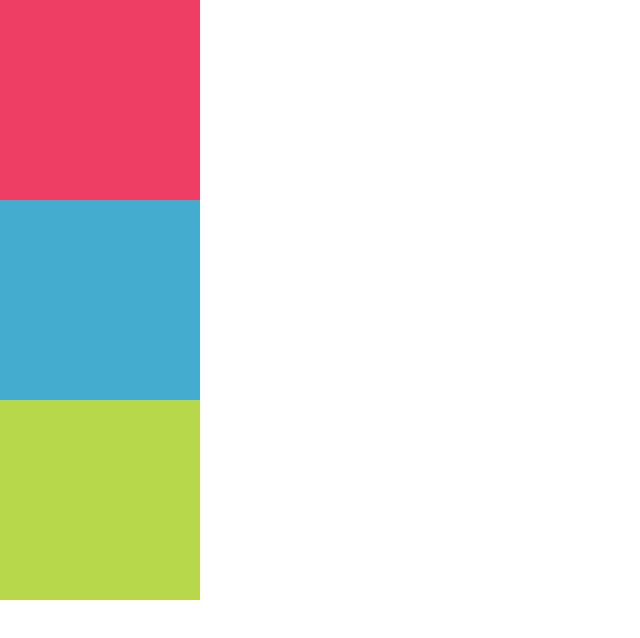
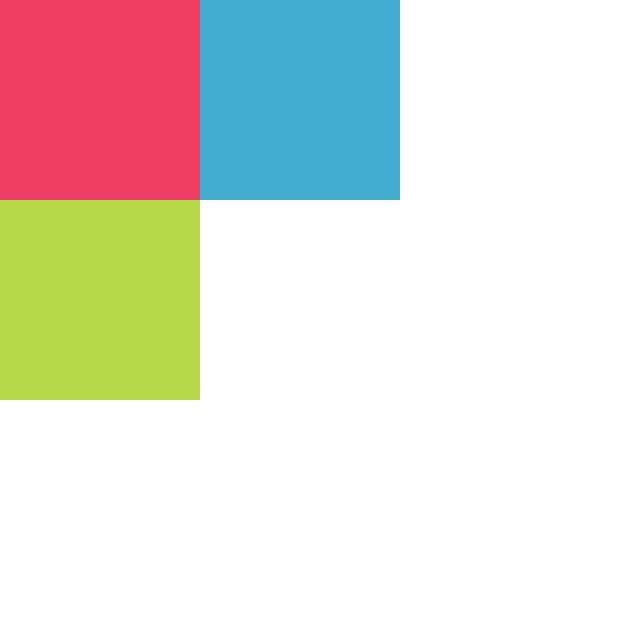
Before and after one commit to jplvzr/positioning1, a plain HTML site: page parte4/index.html in a window 1280 px wide. Shown: the whole page, without its empty margins (0-640 px from the left). Drawn offline with Linux system fonts and the light colour scheme.

Commit message:
parte4 ya casi termino

```diff
--- a/parte4/css/main.css
+++ b/parte4/css/main.css
@@ -5,13 +5,18 @@
 .caja {
 	width: 200px;
 	height: 200px;
-	position: relative;
 }
 .first {
 	background-color: #ee3e64;
 }
 .second {
 	background-color: #44accf;
+	position: absolute;
+	top: ;
+	bottom: ;
+	right: ;
+	left: 200px;
+
 }
 .third {
 	background-color: #b7d84b;
--- a/parte4/index.html
+++ b/parte4/index.html
@@ -7,8 +7,9 @@
 	</head>
 	<body>
 		<div class="padre">
-			<div class="caja first"></div>
-			<div class="caja second"></div>
+			<div class="caja first">
+				<div class="caja second"></div>
+			</div>
 			<div class="caja third"></div>
 		</div>
 	</body>
```
